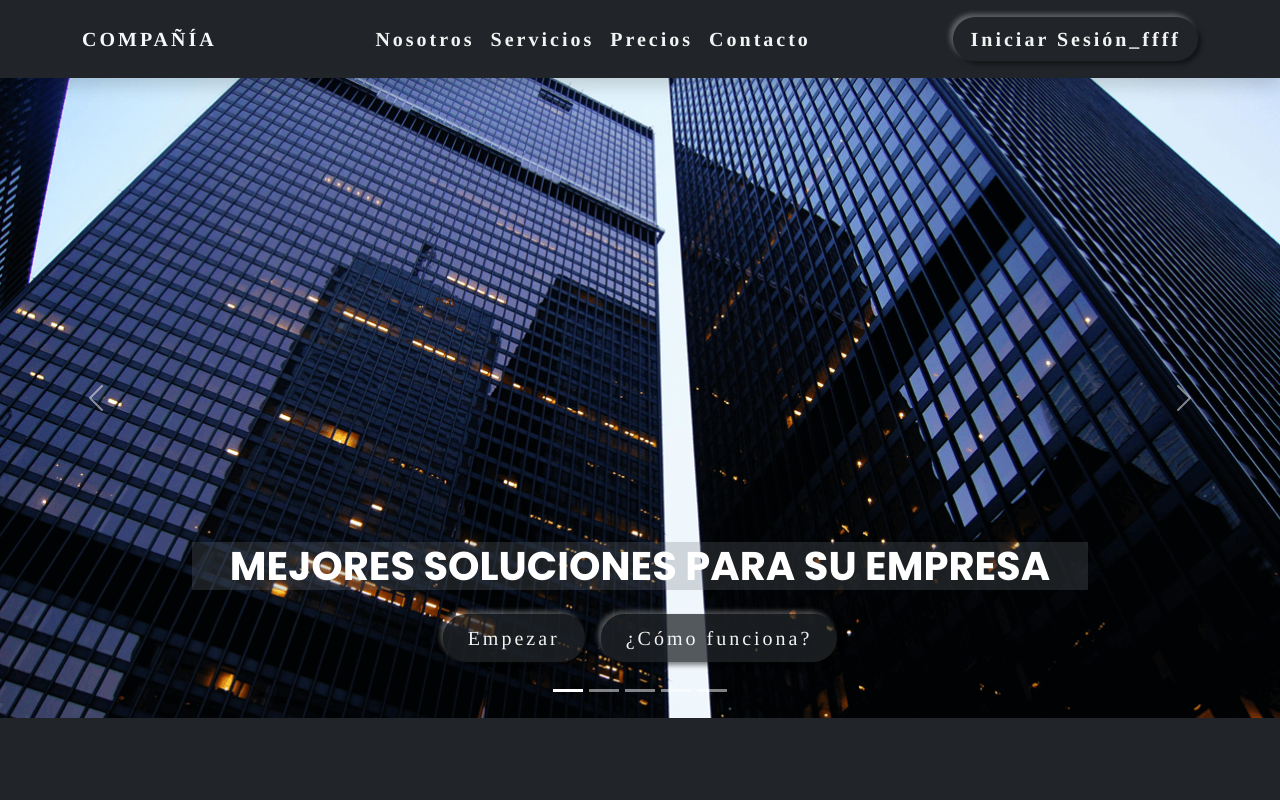
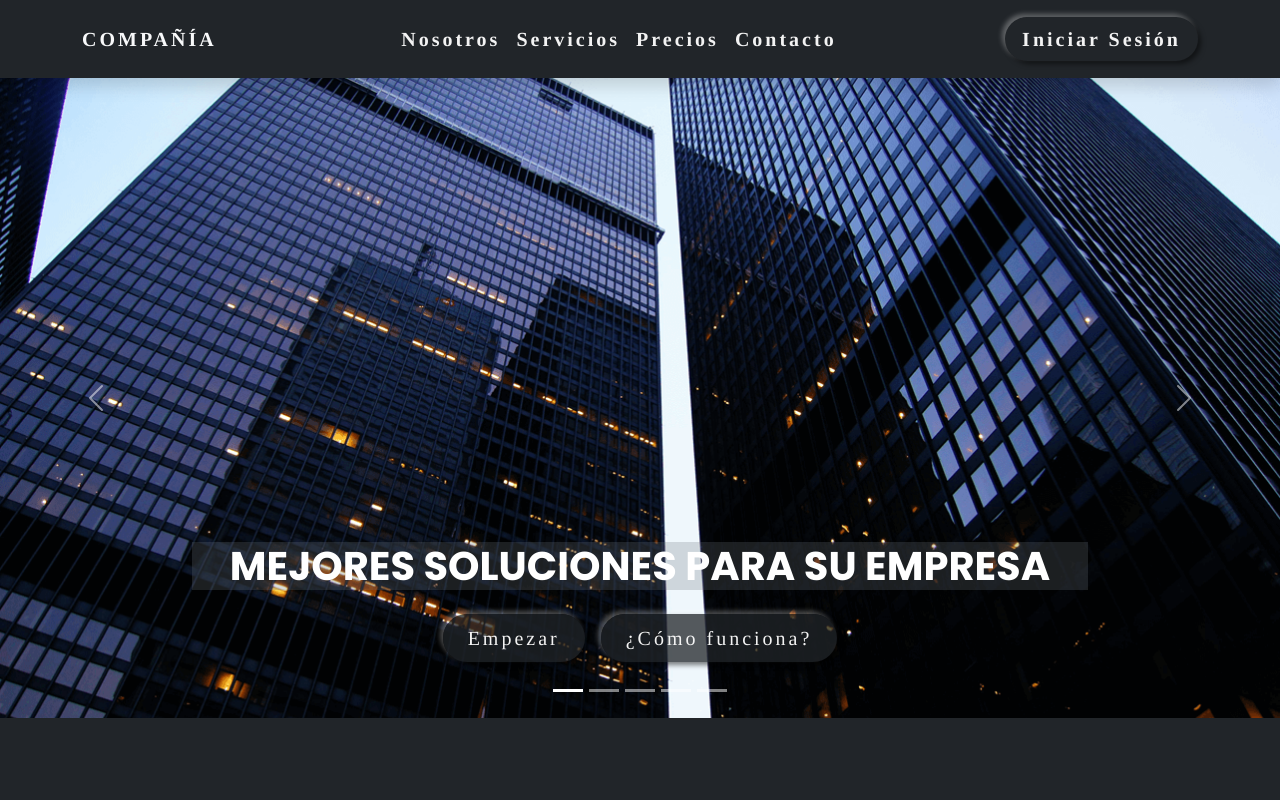
Before and after one commit to Teana-san/Charmed, a plain HTML site: page Frontend_Bootstrap/indexBoot.html in a window 1280 px wide. Shown: the top 800 px of the page. Drawn offline with nearby package versions, Linux system fonts and the light colour scheme.

Commit message:
удалила папку

```diff
--- a/Frontend_Bootstrap/indexBoot.html
+++ b/Frontend_Bootstrap/indexBoot.html
@@ -54,7 +54,7 @@
 
                     <div class="d-flex justify-content-center justify-content-lg-end mt-3 mt-lg-0">
                         <a class="btn rounded-pill custom-shadow-double px-3 fs-5 fw-bold"
-                            href="../admin_dashboard-BS-SCSS/index.html">Iniciar Sesión_ffff</a>
+                            href="../admin_dashboard-BS-SCSS/index.html">Iniciar Sesión</a>
                     </div>
 
                 </div>
```
